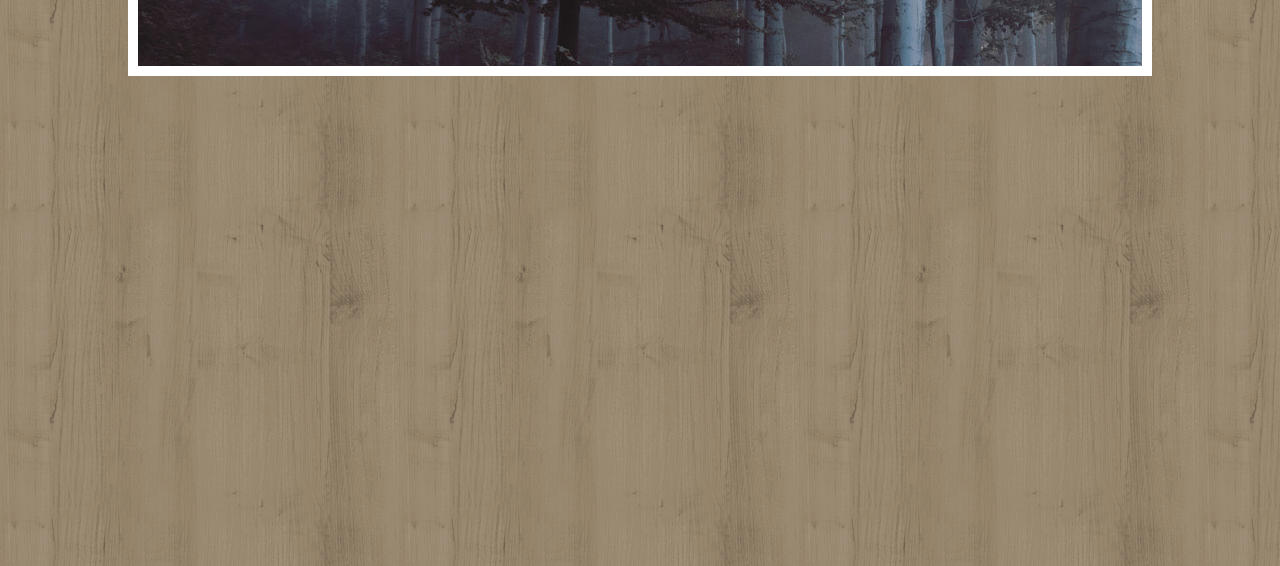
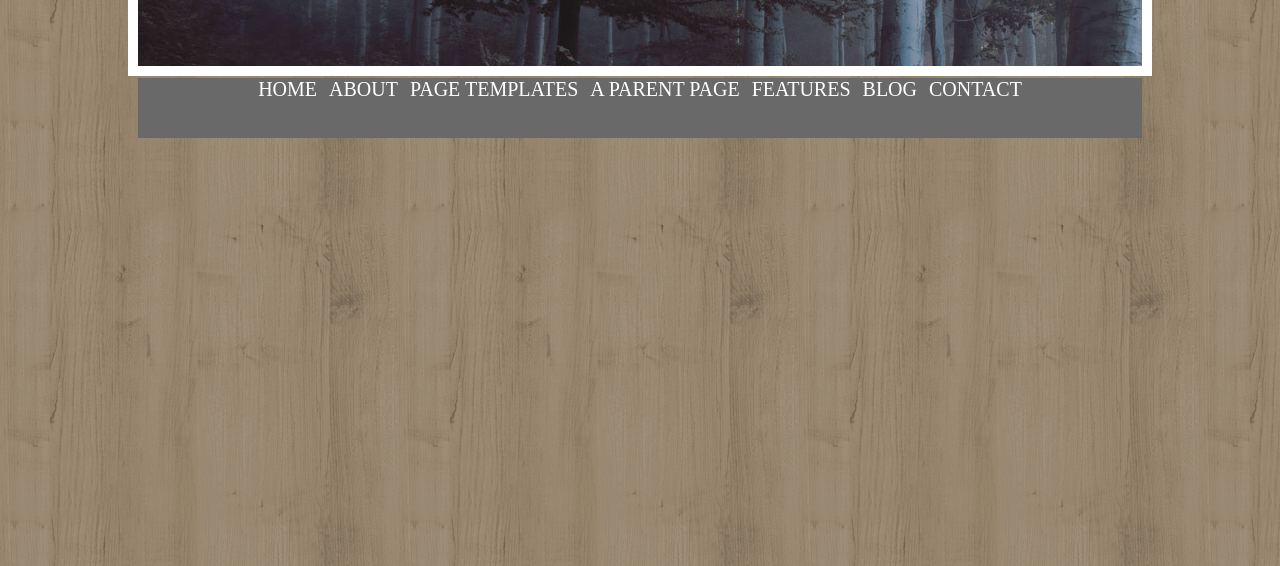
Before and after one commit to alfof87/htmlcss-wp, a plain HTML site: page index.html in a window 1280 px wide. Shown: the part 234-800 px from the top of the page. Drawn offline with Linux system fonts and the light colour scheme.

Commit message:
prova con menù

```diff
--- a/css/master.css
+++ b/css/master.css
@@ -35,8 +35,28 @@ header{
   color: white;
   font-size: 20px;
   transform: translate(-15%, +500%);
+}
+
+nav{
+  background-color: #696969;
+  width: 100%;
+  height: 60px;
+  transform: translate(0%, +295%);
+  text-align: center;
+}
+
+li{
+  display: inline-block;
+  font-size: 20px;
+  color: white;
+
 
 }
+
+
+
+}
+
 /*parte sinistra*/
 
 /*parte centrale*/
--- a/index.html
+++ b/index.html
@@ -16,6 +16,24 @@
         <span id="another">ANOTHER BEAUTIFUL ORGANIC THEME</span>
 
       </div>
+      <nav><!--menu-->
+        <ul>
+          <li>HOME</li>
+          &nbsp;
+          <li>ABOUT</li>
+          &nbsp;
+          <li>PAGE TEMPLATES</li>
+          &nbsp;
+          <li>A PARENT PAGE</li>
+          &nbsp;
+          <li>FEATURES</li>
+          &nbsp;
+          <li>BLOG</li>
+          &nbsp;
+          <li>CONTACT</li>
+        </ul>
+      </nav>
+
 
 
      </header>
```
